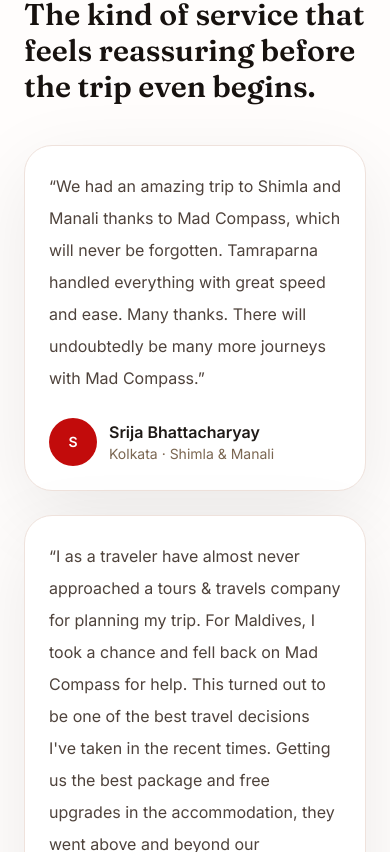
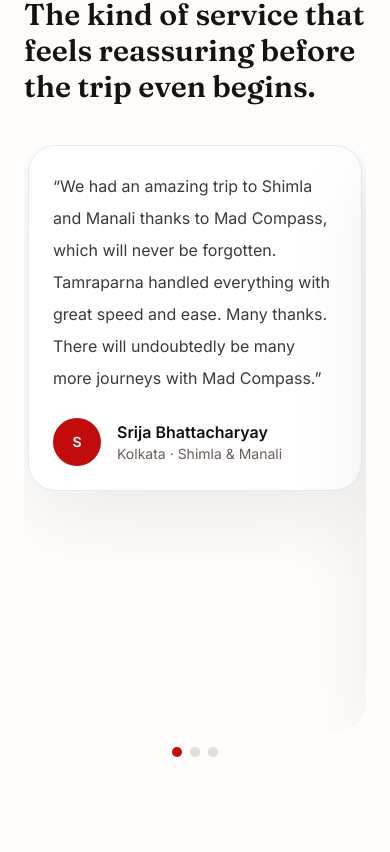
Before and after one commit to AabhasNama001/Mad-Compass, a Next.js app: page / in a window 390 px wide. Shown: the part 8292-9144 px from the top of the page. Built offline with nearby package versions, Linux system fonts and the light colour scheme.

Commit message:
testimonial slider

```diff
--- a/app/about/page.tsx
+++ b/app/about/page.tsx
@@ -18,15 +18,15 @@
 
 const team = [
   {
-    name: "Riya Sen",
-    role: "Destination Specialist",
+    name: "Tamraparna Kundu",
+    role: "Founder & Travel Consultant",
     bio: "Brings a calm, detail-led approach to journeys that feel relaxed, refined, and genuinely personal.",
   },
-  {
-    name: "Arin Das",
-    role: "Holiday Consultant",
-    bio: "Known for translating ideas into itineraries that balance comfort, depth, and memorable local experiences with ease.",
-  },
+  // {
+  //   name: "Arin Das",
+  //   role: "Holiday Consultant",
+  //   bio: "Known for translating ideas into itineraries that balance comfort, depth, and memorable local experiences with ease.",
+  // },
 ];
 
 export const metadata: Metadata = {
--- a/components/sections/header.tsx
+++ b/components/sections/header.tsx
@@ -31,7 +31,15 @@
       <div className="mx-auto flex max-w-7xl items-center justify-between gap-4 px-6 py-4 sm:px-8 lg:px-12">
         <Link href="/" className="flex min-w-0 items-center gap-3">
           <div className="relative h-16 w-auto shrink-0">
-            <Image src="/images/mad-compass-logo-transparent.png" alt="Mad Compass" width={200} height={100} className="h-16 w-auto object-contain" />
+            <Image
+              src="/images/mad-compass-logo-transparent.png"
+              alt="Mad Compass"
+              width={200}
+              height={100}
+              className="h-16 w-auto object-contain"
+              priority
+              loading="eager"
+            />
           </div>
           {/* Logo image only: text removed */}
         </Link>
--- a/components/sections/navbar.tsx
+++ b/components/sections/navbar.tsx
@@ -24,7 +24,15 @@
       <div className="mx-auto flex max-w-7xl items-center justify-between gap-4 px-6 py-4 sm:px-8 lg:px-12">
         <Link href="/" className="flex min-w-0 items-center gap-3">
           <div className="relative h-12 w-auto shrink-0">
-            <Image src="/images/mad-compass-logo-transparent.png" alt="Mad Compass" width={200} height={100} className="h-12 w-auto object-contain" />
+            <Image
+              src="/images/mad-compass-logo-transparent.png"
+              alt="Mad Compass"
+              width={200}
+              height={100}
+              className="h-12 w-auto object-contain"
+              priority
+              loading="eager"
+            />
           </div>
           {/* Logo image only: text removed per request */}
         </Link>
--- a/components/sections/testimonial-card.tsx
+++ b/components/sections/testimonial-card.tsx
@@ -5,12 +5,22 @@
   location: string;
   quote: string;
   trip: string;
+  className?: string;
 };
 
-export function TestimonialCard({ name, location, quote, trip }: TestimonialCardProps) {
+export function TestimonialCard({ name, location, quote, trip, className }: TestimonialCardProps) {
   return (
-    <article className="rounded-4xl border border-[#ece7e4] bg-white p-6 shadow-[0_24px_90px_rgba(17,17,17,0.08)] transition duration-300 hover:-translate-y-1">
+    <article
+      className={[
+        "w-full rounded-[1.75rem] border border-[#ece7e4] bg-white p-6 shadow-[0_24px_90px_rgba(17,17,17,0.08)] transition duration-300 hover:-translate-y-1",
+        className,
+      ]
+        .filter(Boolean)
+        .join(" ")}
+    >
+      <div className="flex flex-1 flex-col">
         <p className="text-base leading-8 text-[#3e3935]">“{quote}”</p>
+
         <div className="mt-6 flex items-center gap-4">
           <div className="flex h-12 w-12 items-center justify-center rounded-full bg-[#c20b0b] text-sm font-semibold text-white">
             {name.charAt(0)}
@@ -22,6 +32,7 @@
             </p>
           </div>
         </div>
+      </div>
     </article>
   );
 }
--- a/components/sections/testimonial-section.tsx
+++ b/components/sections/testimonial-section.tsx
@@ -1,10 +1,22 @@
 "use client";
 
+import { useState } from "react";
 import { motion } from "framer-motion";
 
 import { testimonials } from "@/data/testimonials";
+import { TestimonialCard } from "./testimonial-card";
 
 export function TestimonialSection() {
+  const [activeIndex, setActiveIndex] = useState(0);
+
+  const goToNext = () => {
+    setActiveIndex((current) => (current === testimonials.length - 1 ? 0 : current + 1));
+  };
+
+  const goToPrev = () => {
+    setActiveIndex((current) => (current === 0 ? testimonials.length - 1 : current - 1));
+  };
+
   return (
     <section className="bg-[#fffdfc] px-6 py-20 sm:px-8 lg:px-12">
       <div className="mx-auto max-w-7xl">
@@ -14,28 +26,71 @@
             The kind of service that feels reassuring before the trip even begins.
           </h2>
         </div>
-        <div className="mt-10 grid gap-6 lg:grid-cols-3">
+
+        <div className="mt-10 hidden gap-6 lg:grid lg:grid-cols-3 lg:items-stretch">
           {testimonials.map((item, index) => (
-            <motion.blockquote
+            <motion.div
               key={item.name}
               initial={{ opacity: 0, y: 16 }}
               whileInView={{ opacity: 1, y: 0 }}
               viewport={{ once: true, amount: 0.3 }}
               transition={{ delay: index * 0.08, duration: 0.35 }}
-              className="rounded-[1.75rem] border border-[#efe2dc] bg-white p-6 shadow-[0_24px_80px_rgba(17,17,17,0.08)]"
+              className="h-full"
             >
-              <p className="text-base leading-8 text-[#4f433c]">“{item.quote}”</p>
-              <div className="mt-6 flex items-center gap-3">
-                <div className="flex h-12 w-12 items-center justify-center rounded-full bg-[#c20b0b] text-sm font-semibold text-white">
-                  {item.name.charAt(0)}
+              <TestimonialCard
+                name={item.name}
+                location={item.location}
+                quote={item.quote}
+                trip={item.trip}
+                className="h-full flex flex-col justify-between min-h-80"
+              />
+            </motion.div>
+          ))}
+        </div>
+
+        <div className="mt-10 lg:hidden">
+          <div className="overflow-hidden rounded-[1.75rem]">
+            <motion.div
+              className="flex touch-pan-x"
+              animate={{ x: `-${activeIndex * 100}%` }}
+              transition={{ type: "spring", stiffness: 260, damping: 24 }}
+              drag="x"
+              dragConstraints={{ left: 0, right: 0 }}
+              onDragEnd={(_, info) => {
+                if (info.offset.x < -80) {
+                  goToNext();
+                } else if (info.offset.x > 80) {
+                  goToPrev();
+                }
+              }}
+            >
+              {testimonials.map((item) => (
+                <div key={item.name} className="w-full shrink-0 px-1">
+                  <TestimonialCard
+                    name={item.name}
+                    location={item.location}
+                    quote={item.quote}
+                    trip={item.trip}
+                    className="min-h-80 flex flex-col justify-between"
+                  />
                 </div>
-                <div>
-                  <p className="font-semibold text-[#1f1a17]">{item.name}</p>
-                  <p className="text-sm text-[#7b6752]">{item.location} · {item.trip}</p>
-                </div>
-              </div>
-            </motion.blockquote>
-          ))}
+              ))}
+            </motion.div>
+          </div>
+
+          <div className="mt-4 flex items-center justify-center gap-2">
+            {testimonials.map((item, index) => (
+              <button
+                key={item.name}
+                type="button"
+                aria-label={`Show testimonial ${index + 1}`}
+                onClick={() => setActiveIndex(index)}
+                className={`h-2.5 w-2.5 rounded-full transition ${
+                  index === activeIndex ? "bg-[#c20b0b]" : "bg-[#e7dcd6]"
+                }`}
+              />
+            ))}
+          </div>
         </div>
       </div>
     </section>
```
Lines whose indentation alone changed are shown as unchanged.
